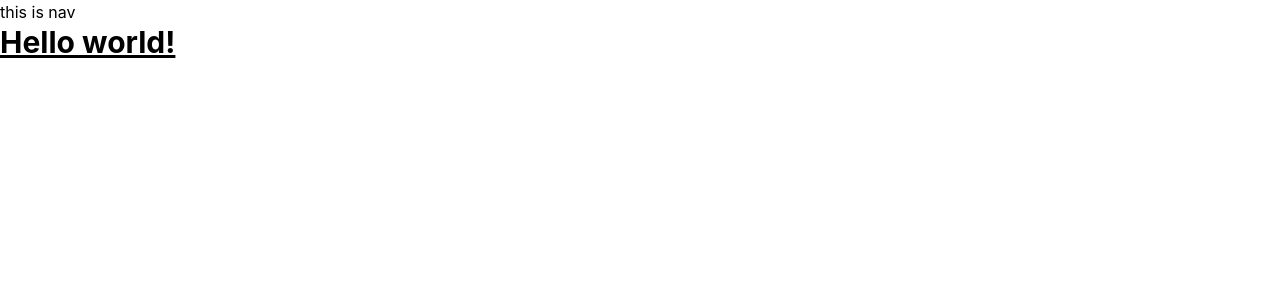
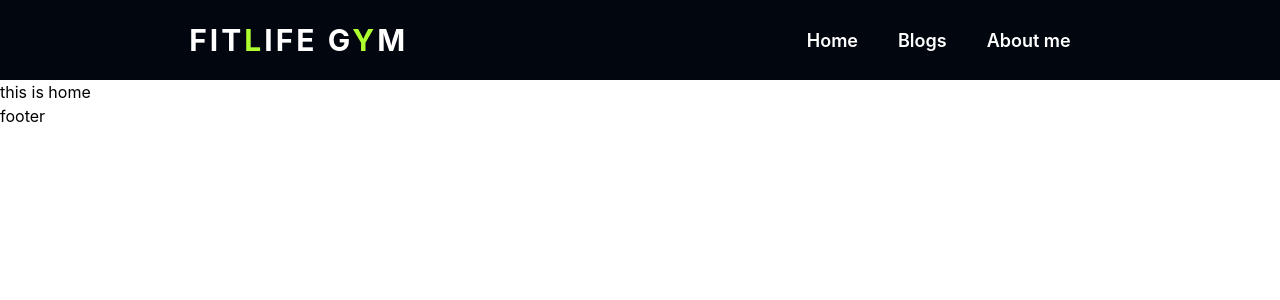
Before and after one commit to Raselshah/single-page-application, a React (Create React App) app: page / in a window 1280 px wide. Shown: the top 300 px of the page. Built offline with nearby package versions, Linux system fonts and the light colour scheme.

Commit message:
navbar and route set

```diff
--- a/src/App.js
+++ b/src/App.js
@@ -1,11 +1,27 @@
+import { Route, Routes } from "react-router-dom";
 import "./App.css";
+import HomePage from "./Pages/HomePage/HomePage";
 import NavMenu from "./Pages/NavMenu/NavMenu";
+import BlogsPage from "./Pages/BlogsPage/BlogsPage";
+import About from "./Pages/About/About";
+import CheckOut from "./Pages/CheckOut/CheckOut";
+import NotAPage from "./Pages/NotAPage/NotAPage";
+import Footer from "./Pages/Footer/Footer";
 
 function App() {
   return (
     <div className="App">
-      <NavMenu/>
-      <h2 className="text-3xl font-bold underline">Hello world!</h2>
+      <NavMenu />
+      <Routes>
+        <Route path="/" element={<HomePage />} />
+        <Route path="/home" element={<HomePage />} />
+        <Route path="/blogs" element={<BlogsPage />} />
+        <Route path="/about" element={<About />} />
+        <Route path="/checkout" element={<CheckOut />} />
+        <Route path="*" element={<NotAPage />} />
+      </Routes>
+
+      <Footer />
     </div>
   );
 }
--- /dev/null
+++ b/src/Pages/About/About.js
@@ -0,0 +1,11 @@
+import React from "react";
+
+const About = () => {
+  return (
+    <div>
+      <h2>About</h2>
+    </div>
+  );
+};
+
+export default About;
--- /dev/null
+++ b/src/Pages/BlogsPage/BlogsPage.js
@@ -0,0 +1,11 @@
+import React from "react";
+
+const BlogsPage = () => {
+  return (
+    <div>
+      <h2>blog page</h2>
+    </div>
+  );
+};
+
+export default BlogsPage;
--- /dev/null
+++ b/src/Pages/CheckOut/CheckOut.js
@@ -0,0 +1,11 @@
+import React from "react";
+
+const CheckOut = () => {
+  return (
+    <div>
+      <h2>check out</h2>
+    </div>
+  );
+};
+
+export default CheckOut;
--- /dev/null
+++ b/src/Pages/Footer/Footer.js
@@ -0,0 +1,11 @@
+import React from "react";
+
+const Footer = () => {
+  return (
+    <div>
+      <h2>footer</h2>
+    </div>
+  );
+};
+
+export default Footer;
--- /dev/null
+++ b/src/Pages/HomePage/HomePage.js
@@ -0,0 +1,11 @@
+import React from "react";
+
+const HomePage = () => {
+  return (
+    <div>
+      <h2>this is home</h2>
+    </div>
+  );
+};
+
+export default HomePage;
--- /dev/null
+++ b/src/Pages/NavMenu/NavMenu.css
@@ -0,0 +1,9 @@
+.navbar a {
+  color: #fff;
+  font-size: 18px;
+  font-weight: 600;
+  padding: 0 20px;
+}
+.navbar a:hover{
+    color: greenyellow;
+}
--- a/src/Pages/NavMenu/NavMenu.js
+++ b/src/Pages/NavMenu/NavMenu.js
@@ -1,9 +1,21 @@
 import React from "react";
-
+import { Link } from "react-router-dom";
+import "./NavMenu.css";
 const NavMenu = () => {
   return (
-    <div>
-      <h2>this is nav</h2>
+    <div
+      style={{ background: "#01060f" }}
+      className="flex items-center justify-around h-20"
+    >
+      <h2 className="text-white text-3xl font-bold uppercase tracking-widest">
+        Fit<span style={{ color: "greenyellow" }}>L</span>ife G
+        <span style={{ color: "greenyellow" }}>y</span>m
+      </h2>
+      <nav className="navbar">
+        <Link to="/home">Home</Link>
+        <Link to="/blogs">Blogs</Link>
+        <Link to="/about">About me</Link>
+      </nav>
     </div>
   );
 };
--- /dev/null
+++ b/src/Pages/NotAPage/NotAPage.js
@@ -0,0 +1,11 @@
+import React from 'react';
+
+const NotAPage = () => {
+    return (
+        <div>
+            <h2>404</h2>
+        </div>
+    );
+};
+
+export default NotAPage;
```
